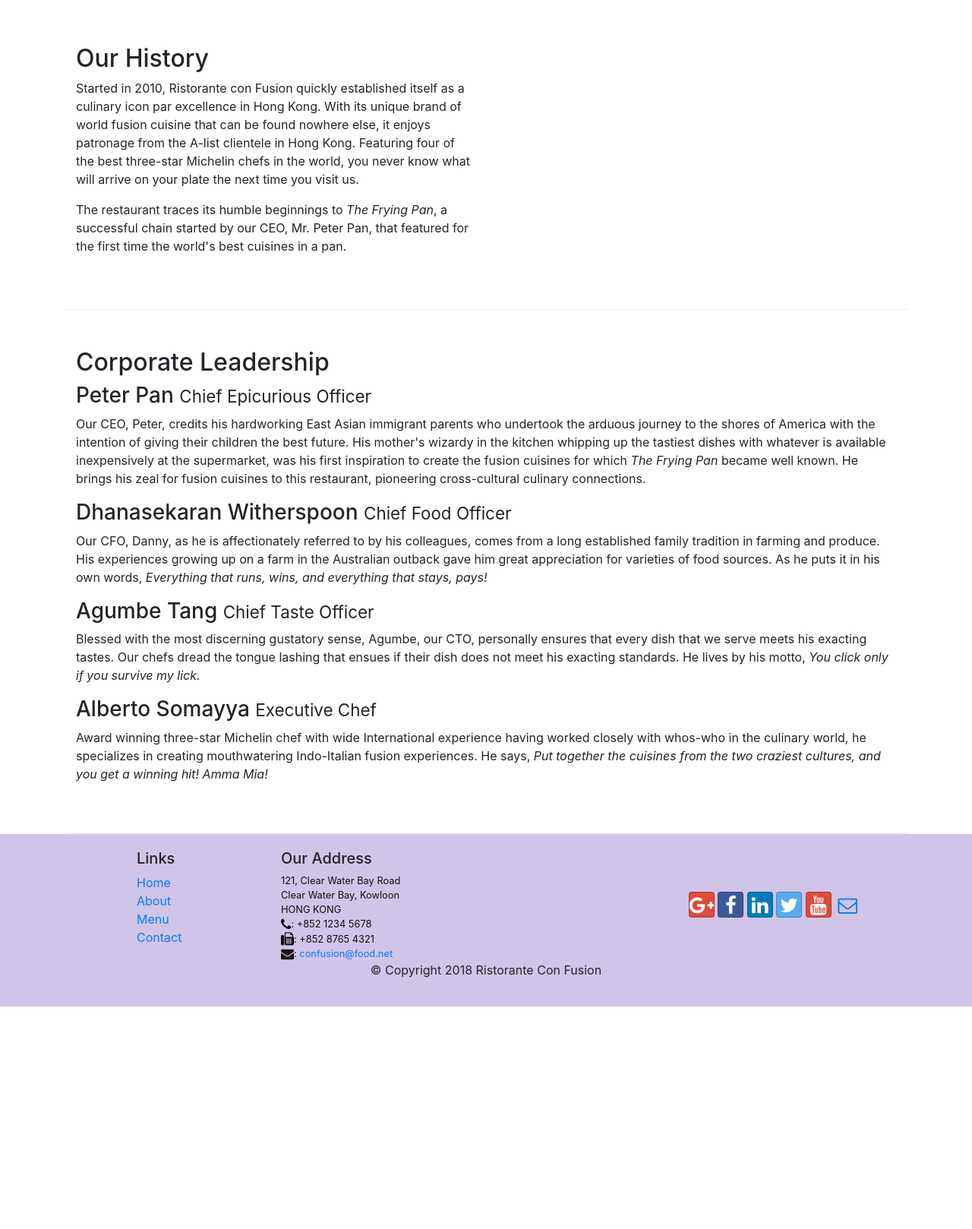
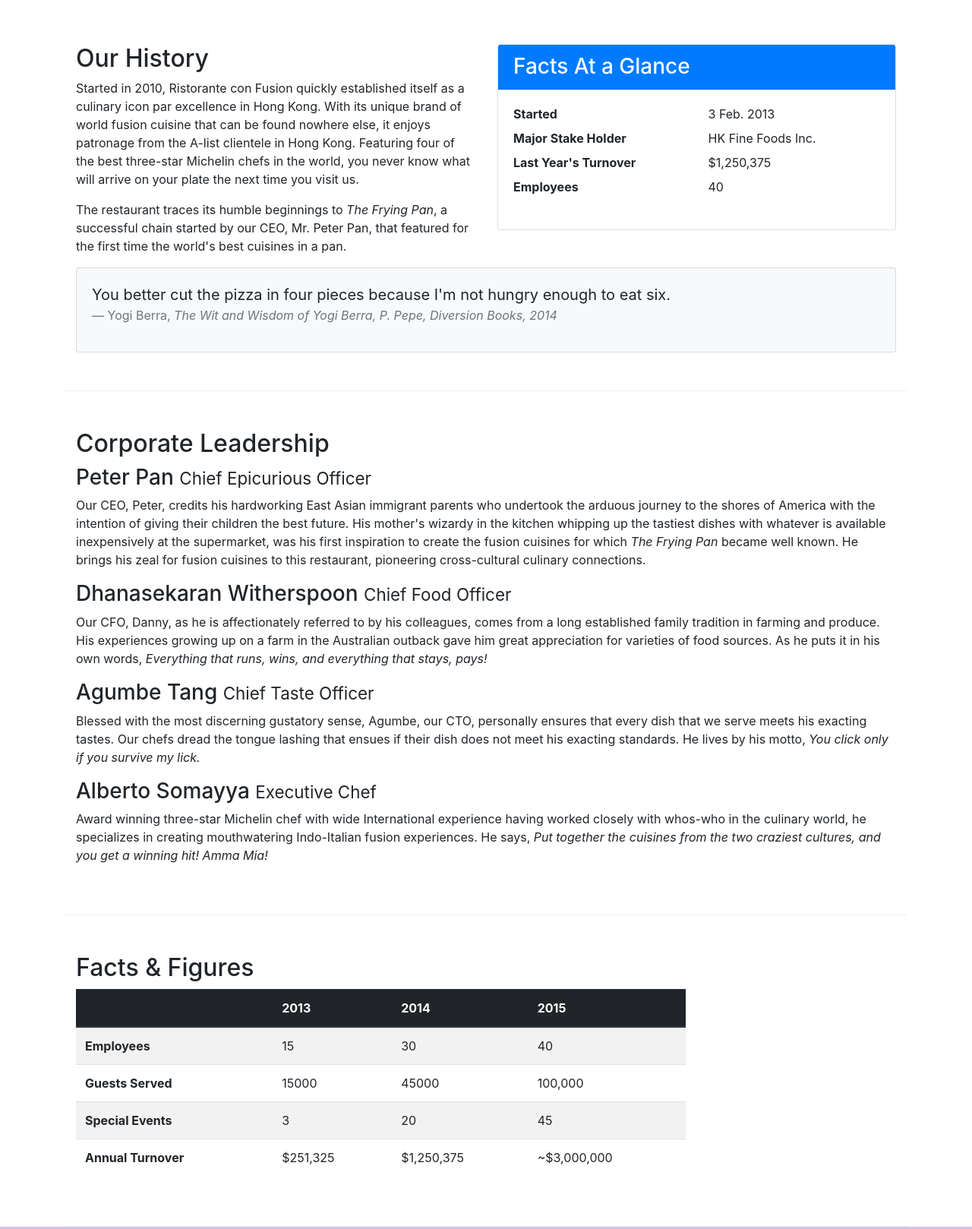
Before and after one commit to Rachida-Djellal/FullStackReact, a website: page aboutus.html in a window 1280 px wide. Shown: the part 340-1958 px from the top of the page at 76% size. Before the commit the page ends 1665 px from the top, so only its background shows below. Drawn offline with nearby package versions, Linux system fonts and the light colour scheme.

Commit message:
image and media , table and icons

```diff
--- a/aboutus.html
+++ b/aboutus.html
@@ -23,14 +23,14 @@
             <button class="navbar-toggler" type="button" data-toggle="collapse" data-target="#Navbar">
                 <span class="navbar-toggler-icon"></span>
             </button>
-            <a class="navbar-brand" href="#">Ristorante Con Fusion</a>
+            <a class="navbar-brand mr-auto" href="#"><img src="img/logo.png" height="30" width="41"></a>
             <div class="collapse navbar-collapse" id="Navbar">
 
                <ul class="navbar-nav mr-auto">
                 <li class="nav-item"><a class="nav-link" href="./index.html"><span class="fa fa-home fa-lg"></span> Home</a></li>
                 <li class="nav-item active"><a class="nav-link" href="#"><span class="fa fa-info fa-lg"></span> About</a></li>
                 <li class="nav-item"><a class="nav-link" href="#"><span class="fa fa-list fa-lg"></span> Menu</a></li>
-                <li class="nav-item"><a class="nav-link" href="#"><span class="fa fa-address-card fa-lg"></span> Contact</a></li>
+                <li class="nav-item"><a class="nav-link" href="./contactus.html"><span class="fa fa-address-card fa-lg"></span> Contact</a></li>
                </ul>
 
             </div>
@@ -44,7 +44,8 @@
                     <h1>Ristorante con Fusion</h1>
                     <p>We take inspiration from the World's best cuisines, and create a unique fusion experience. Our lipsmacking creations will tickle your culinary senses!</p>
                 </div>
-                <div class="col-12 col-sm">
+                <div class="col-12 col-sm align-self-center">
+                    <img src="img/logo.png" class="img-fluid">
                 </div>
             </div>
         </div>
@@ -66,8 +67,37 @@
                 <p>The restaurant traces its humble beginnings to <em>The Frying Pan</em>, a successful chain started by our CEO, Mr. Peter Pan, that featured for the first time the world's best cuisines in a pan.</p>
 
             </div>
-            <div class="col-12 col-sm">
-            </div>
+
+                <div class="col-12 col-sm-6">
+                    <div class="card">
+                        <h3 class="card-header bg-primary text-white">Facts At a Glance</h3>
+                        <div class="card-body">
+                            <dl class="row">
+                                <dt class="col-6">Started</dt>
+                                <dd class="col-6">3 Feb. 2013</dd>
+                                <dt class="col-6">Major Stake Holder</dt>
+                                <dd class="col-6">HK Fine Foods Inc.</dd>
+                                <dt class="col-6">Last Year's Turnover</dt>
+                                <dd class="col-6">$1,250,375</dd>
+                                <dt class="col-6">Employees</dt>
+                                <dd class="col-6">40</dd>
+                            </dl>
+                        </div>
+                    </div>
+                </div>
+                <div class="col-12">
+                    <div class="card card-body bg-light">
+                        <blockquote class="blockquote">
+                            <p class="mb-0">You better cut the pizza in four pieces because
+                                I'm not hungry enough to eat six.</p>
+                            <footer class="blockquote-footer">Yogi Berra,
+                                <cite title="Source Title">The Wit and Wisdom of Yogi Berra,
+                                P. Pepe, Diversion Books, 2014</cite>
+                            </footer>
+                        </blockquote>
+                    </div>
+                </div>
+
         </div>
 
 
@@ -93,6 +123,51 @@
                 </div>
             </div>
        </div>
+       <div class="row row-content">
+        <div class="col-12 col-sm-9">
+            <h2>Facts &amp; Figures</h2>
+            <div class="table-responsive">
+                <table class="table table-striped">
+                    <thead class="thead-dark">
+                        <tr>
+                            <th>&nbsp;</th>
+                            <th>2013</th>
+                            <th>2014</th>
+                            <th>2015</th>
+                        </tr>
+                    </thead>
+                    <tbody>
+                        <tr>
+                            <th>Employees</th>
+                            <td>15</td>
+                            <td>30</td>
+                            <td>40</td>
+                        </tr>
+                        <tr>
+                            <th>Guests Served</th>
+                            <td>15000</td>
+                            <td>45000</td>
+                            <td>100,000</td>
+                        </tr>
+                        <tr>
+                            <th>Special Events</th>
+                            <td>3</td>
+                            <td>20</td>
+                            <td>45</td>
+                        </tr>
+                        <tr>
+                            <th>Annual Turnover</th>
+                            <td>$251,325</td>
+                            <td>$1,250,375</td>
+                            <td>~$3,000,000</td>
+                        </tr>
+                    </tbody>
+                </table>
+            </div>
+        </div>
+         <div class="col-12 col-sm-3">
+        </div>
+   </div>
 
     </div>
 
@@ -102,10 +177,10 @@
                 <div class="col-4 offset-1 col-sm-2">
                     <h5>Links</h5>
                     <ul class="list-unstyled">
-                        <li><a href="#">Home</a></li>
+                        <li><a href="./index.html">Home</a></li>
                         <li><a href="#">About</a></li>
                         <li><a href="#">Menu</a></li>
-                        <li><a href="#">Contact</a></li>
+                        <li><a href="./contactus.html">Contact</a></li>
                     </ul>
                 </div>
                 <div class="col-7 col-sm-5">
```
Also changed, not shown: contactus.html (+5 -4 lines), index.html (+30 -13 lines), img/alberto.png (added), img/buffet.png (added), img/logo.png (added), img/uthappizza.png (added), 1 other file.
